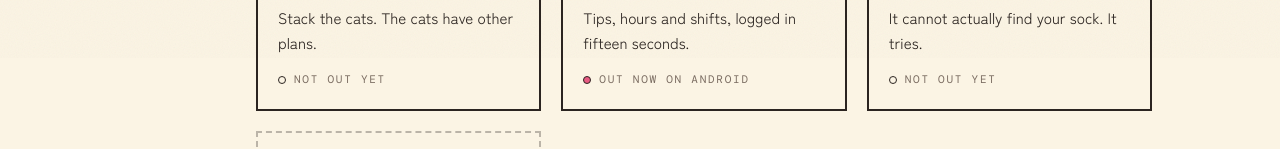
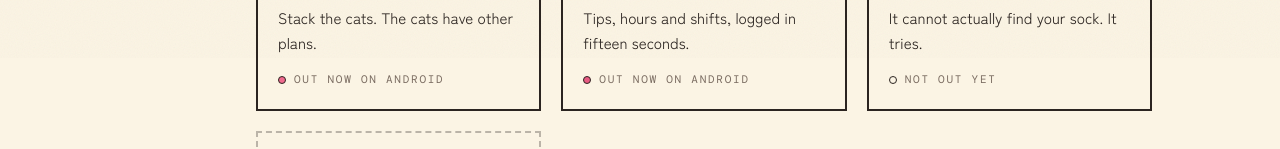
Before and after one commit to Mikanoko-Studio/mikanoko-web, a Next.js app: page / in a window 1280 px wide. Shown: the part 742-891 px from the top of the page. Built offline with nearby package versions, Linux system fonts and the light colour scheme; a web font is replaced by a local one.

Commit message:
Kitty Kaos: out on Android, with the Google Play badge

```diff
--- a/content/apps/kitty-kaos/app.ts
+++ b/content/apps/kitty-kaos/app.ts
@@ -7,10 +7,13 @@ export const kittyKaos: StudioApp = {
   tagline: "Stack the cats. The cats have other plans.",
   description:
     "Cats drop from the top of the screen and you stack them as high as they will tolerate. They are soft, they are wobbly, and they do not respect engineering. When the tower comes down, a Life keeps your score and puts the survivors back where they were standing.",
-  status: "soon",
+  status: "live",
   platforms: ["ios", "android"],
   accent: "#F06A8E",
   icon: "/apps/kitty-kaos/icon.png",
+  // iPhone is still in App Review; add appStoreUrl when it's out.
+  playStoreUrl: "https://play.google.com/store/apps/details?id=studio.mikanoko.kittykaos",
+  releasedAt: "2026-11-09",
   supportEmail: "hello@mikanoko.studio",
   // Same order and captions as the App Store listing (catstack: store/screenshots, make captions).
   screenshots: [
```
